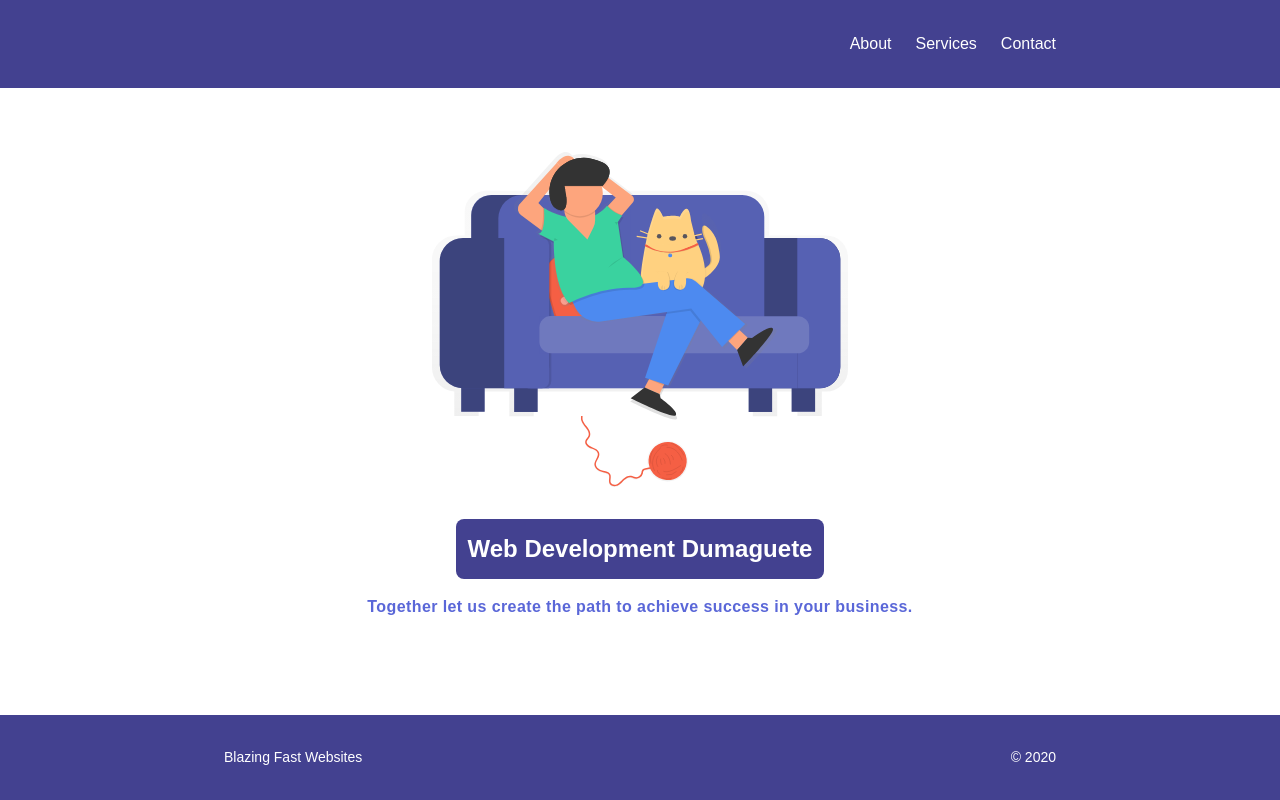
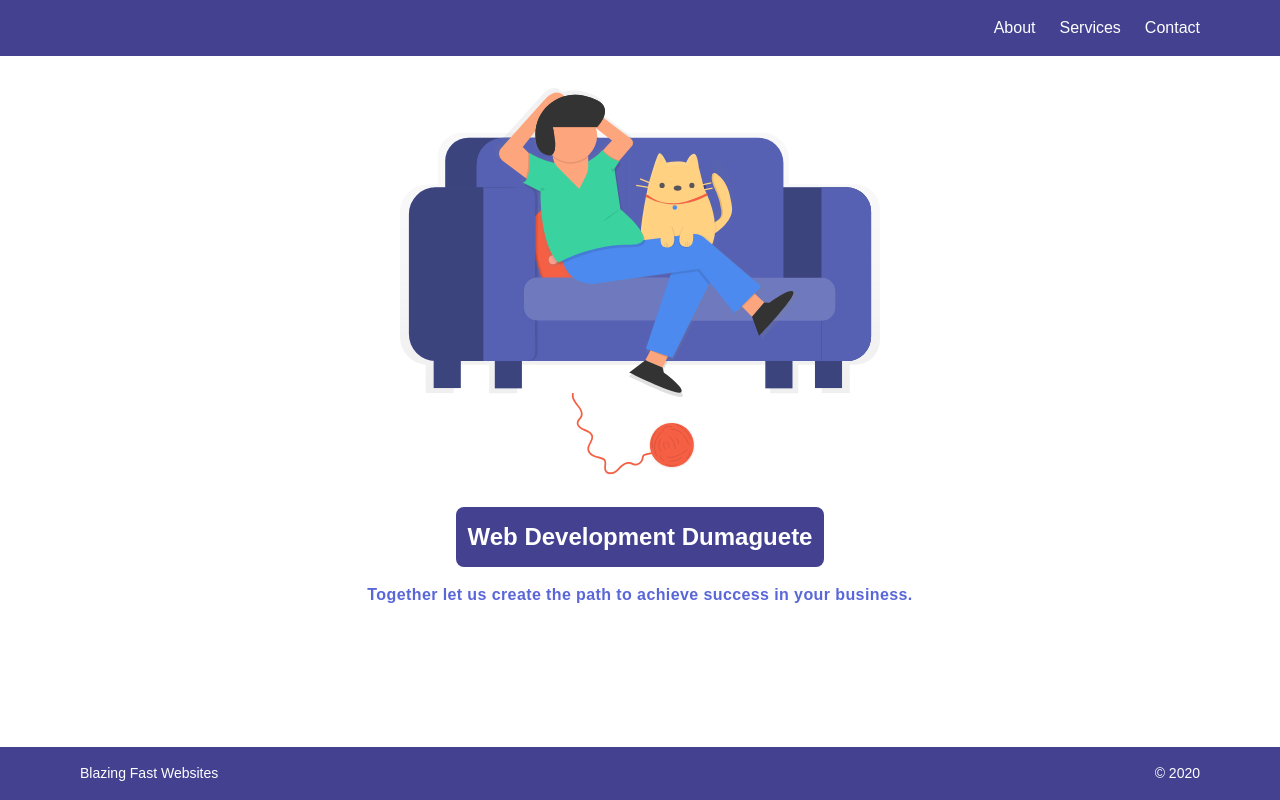
Before and after one commit to meekeeboose/gatsby-tailwindcss-mediavil, a Gatsby site: page / in a window 1280 px wide. Built offline with nearby package versions, Linux system fonts and the light colour scheme; Gatsby itself is replaced by a stand-in of ours.

Commit message:
adjusted paddings

```diff
--- a/src/components/header.js
+++ b/src/components/header.js
@@ -15,7 +15,7 @@ function Header() {
 
   return (
     <header className="bg-indigo-800">
-      <div className="flex flex-wrap items-center justify-between max-w-4xl p-4 mx-auto md:p-8">
+      <div className="flex flex-wrap items-center justify-between max-w-6xl p-4 mx-auto md:p-4">
         <Link to="/">
           <h1 className="text-2xl flex items-center text-white no-underline">
             {site.siteMetadata.title}
--- a/src/components/layout.js
+++ b/src/components/layout.js
@@ -8,12 +8,12 @@ function Layout({ children }) {
     <div className="flex flex-col min-h-screen text-gray-900">
       <Header />
 
-      <main className="flex-1 w-full max-w-4xl px-4 py-8 mx-auto md:px-8 md:py-16">
+      <main className="flex-1 w-full max-w-5xl px-4 py-8 mx-auto md:px-8 md:py-8">
         {children}
       </main>
 
       <footer className="bg-indigo-800">
-        <nav className="flex justify-between max-w-4xl p-4 mx-auto text-sm md:p-8">
+        <nav className="flex justify-between max-w-6xl p-4 mx-auto text-sm md:p-4">
           <p className="text-white">Blazing Fast Websites</p>
           <p className="text-white">&copy; 2020</p>
         </nav>
--- a/src/pages/index.js
+++ b/src/pages/index.js
@@ -19,6 +19,7 @@ function IndexPage() {
           className="block w-1/2 mx-auto mb-8"
           src={catAndHumanIllustration}
         />
+
         <div>
           <h1 className="inline-block p-3 mb-4 text-2xl text-white font-bold bg-indigo-800 rounded-lg">
             Web Development Dumaguete
```
